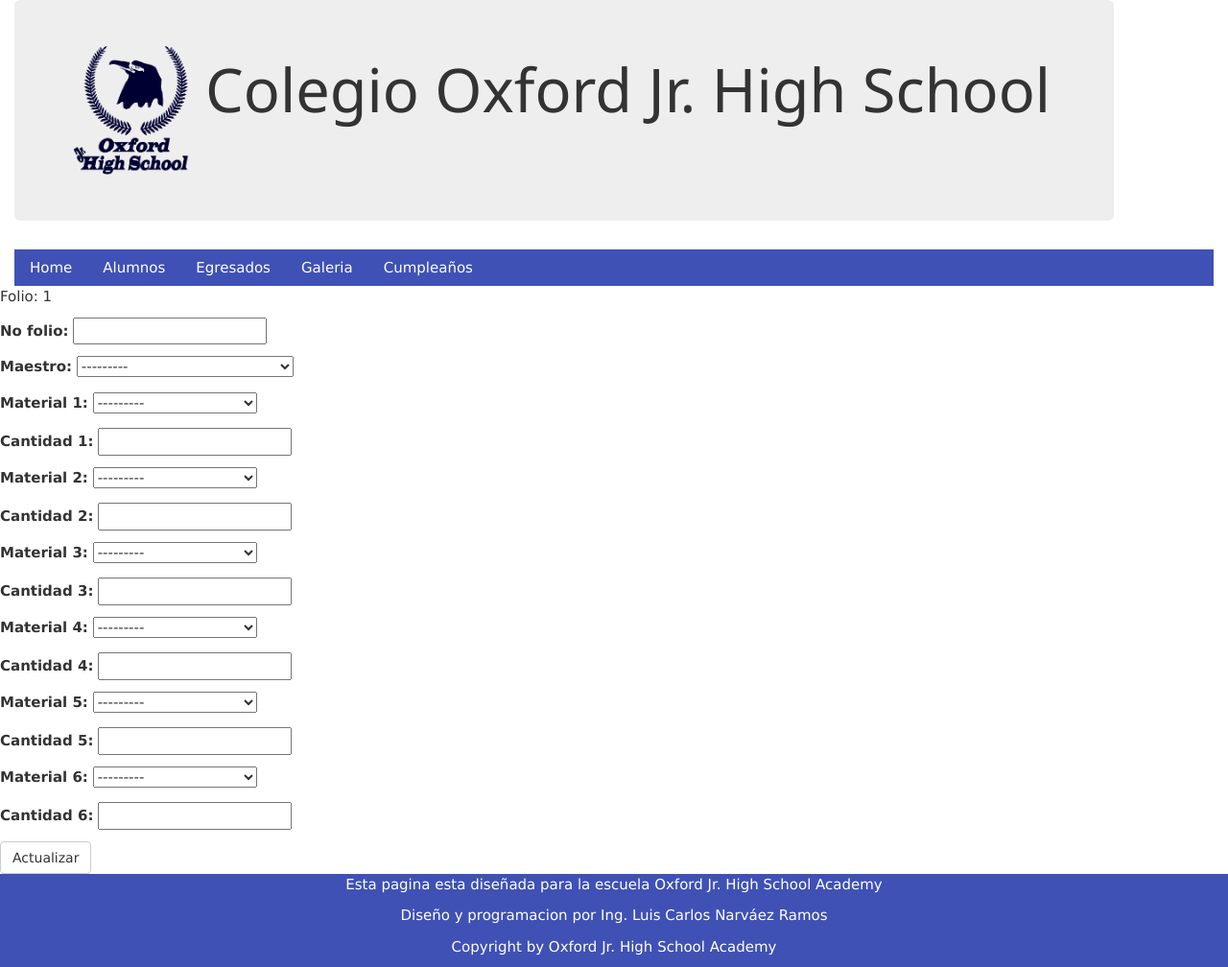
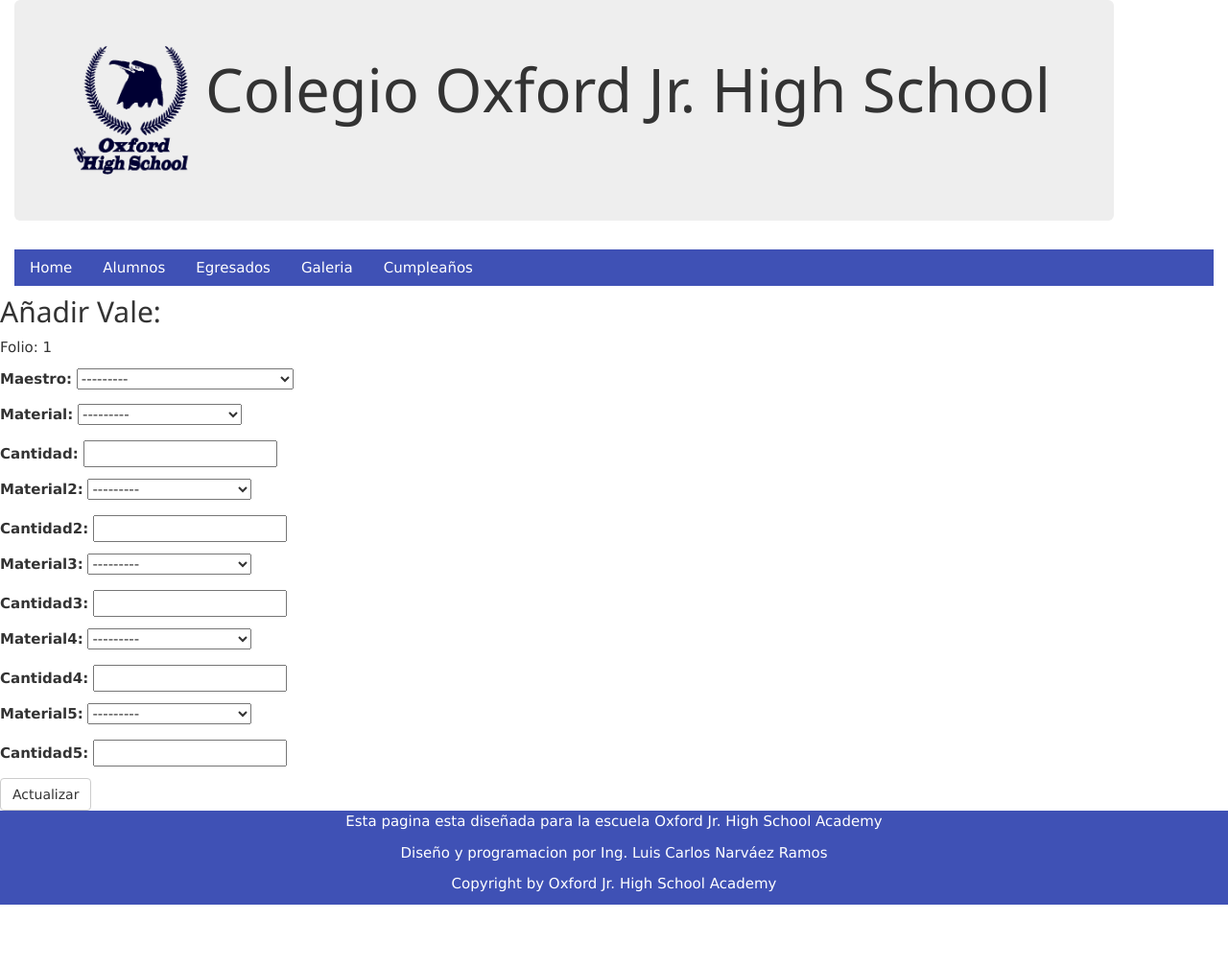
Before and after one commit to rojocharlie/oxford, a Django app: page /inventario/vale/add/ in a window 1280 px wide. Shown: the whole page at 96% size. After the commit the page ends 943 px from the top, so only its background shows below. Run offline with Django 3.2, Linux system fonts and the light colour scheme; data comes from the database, SQL or seed files in the repository; some libraries are stand-ins or nearby versions.

Commit message:
Se agrego y quedo en funcionamiento el agregar vales, maestros, material

```diff
--- a/inventario/forms.py
+++ b/inventario/forms.py
@@ -1,33 +1,33 @@
 from django import forms
-from .models import Vale, Material, Maestro
+from .models import Vale, Material, Maestro, DetalleMaterial
+
 
 class ValeForm(forms.Form):
-	no_folio = forms.IntegerField(min_value=0)
-	maestro = forms.ModelChoiceField(queryset=Maestro.objects.all())
-	material_1 = forms.ModelChoiceField(queryset=Material.objects.all())
-	cantidad_1 = forms.IntegerField(min_value=0)
-	material_2 = forms.ModelChoiceField(queryset=Material.objects.all(), required=False)
-	cantidad_2 = forms.IntegerField(min_value=0, required=False)
-	material_3 = forms.ModelChoiceField(queryset=Material.objects.all(), required=False)
-	cantidad_3 = forms.IntegerField(min_value=0, required=False)
-	material_4 = forms.ModelChoiceField(queryset=Material.objects.all(), required=False)
-	cantidad_4 = forms.IntegerField(min_value=0, required=False)
-	material_5 = forms.ModelChoiceField(queryset=Material.objects.all(), required=False)
-	cantidad_5 = forms.IntegerField(min_value=0, required=False)
-	material_6 = forms.ModelChoiceField(queryset=Material.objects.all(), required=False)
-	cantidad_6 = forms.IntegerField(min_value=0, required=False)
+    maestro = forms.ModelChoiceField(queryset=Maestro.objects.all())
+    material = forms.ModelChoiceField(queryset=Material.objects.all())
+    cantidad = forms.IntegerField(min_value=0)
+    material2 = forms.ModelChoiceField(queryset=Material.objects.all(),required=False)
+    cantidad2 = forms.IntegerField(min_value=0,required=False)
+    material3 = forms.ModelChoiceField(queryset=Material.objects.all(),required=False)
+    cantidad3 = forms.IntegerField(min_value=0,required=False)
+    material4 = forms.ModelChoiceField(queryset=Material.objects.all(),required=False)
+    cantidad4 = forms.IntegerField(min_value=0,required=False)
+    material5 = forms.ModelChoiceField(queryset=Material.objects.all(),required=False)
+    cantidad5 = forms.IntegerField(min_value=0,required=False)
+
 
 class MaestroForm(forms.ModelForm):
-	class Meta:
-		model = Maestro
-		fields = (
-		'nombre',
-		'escuela',
-		)
+    class Meta:
+        model = Maestro
+        fields = (
+            'nombre',
+            'escuela',
+        )
+
 
 class MaterialForm(forms.ModelForm):
-	class Meta:
-		model = Material
-		fields = (
-		'nombre',
-		)
+    class Meta:
+        model = Material
+        fields = (
+            'nombre',
+        )
--- a/inventario/models.py
+++ b/inventario/models.py
@@ -1,42 +1,47 @@
 from django.db import models
+
 
 # Create your models here.
 
 class Material(models.Model):
-	nombre = models.CharField(max_length=30)
-	cantidad = models.PositiveIntegerField(default=0)
+    nombre = models.CharField(max_length=30)
 
-	def __str__(self):
-		return str(self.nombre)
+    def __str__(self):
+        return self.nombre
+
 
 class DetalleMaterial(models.Model):
-	material = models.ForeignKey
+    material = models.ForeignKey(Material)
+    cantidad = models.PositiveIntegerField()
+
+    def __str__(self):
+        return self.material.nombre
 
 
 class Escuela(models.Model):
-	nivel = models.CharField(max_length=20)
+    nivel = models.CharField(max_length=20)
 
-	def __str__(self):
-		return self.nivel
+    def __str__(self):
+        return self.nivel
+
 
 class Maestro(models.Model):
-	nombre = models.CharField(max_length=50, unique=True)
-	escuela = models.ForeignKey(Escuela)
+    nombre = models.CharField(max_length=50, unique=True)
+    escuela = models.ForeignKey(Escuela)
 
-	def __str__(self):
-		return self.nombre
-
+    def __str__(self):
+        return self.nombre
 
 
 class Vale(models.Model):
-	no_folio = models.PositiveIntegerField(unique=True)
-	fecha_publicacion = models.DateTimeField(auto_now_add=True)
-	fecha_modificacion = models.DateTimeField(auto_now=True)
-	maestro = models.ForeignKey(Maestro)
-	material = models.ManyToManyField(Material)
+    no_folio = models.PositiveIntegerField(unique=True)
+    fecha_publicacion = models.DateTimeField(auto_now_add=True)
+    fecha_modificacion = models.DateTimeField(auto_now=True)
+    maestro = models.ForeignKey(Maestro)
+    material = models.ManyToManyField(DetalleMaterial)
 
-	def __int__(self):
-		return self.no_folio
+    def __int__(self):
+        return self.no_folio
 
-	class Meta:
-		ordering = ('no_folio',)
+    class Meta:
+        ordering = ('no_folio',)
--- a/inventario/urls.py
+++ b/inventario/urls.py
@@ -5,9 +5,5 @@ urlpatterns = [
 	url(r'^inventario/vale/add/$', views.vale_add , name='vale_add'),
 	url(r'^inventario/vale/check/$', views.vale_check , name='vale_check'),
 	url(r'^inventario/maestro/add/$', views.maestro_add , name='maestro_add'),
-	url(r'^inventario/maestro/edit/(?P<id>\d+)/$', views.maestro_edit , name='maestro_edit'),
-	url(r'^inventario/maestro/del/$', views.maestro_del , name='maestro_del'),
 	url(r'^inventario/material/add/$', views.material_add , name='material_add'),
-	url(r'^inventario/material/edit/(?P<id>\d+)/$', views.material_edit , name='material_edit'),
-	url(r'^inventario/material/del/$', views.material_del , name='material_del'),
 ]
--- a/inventario/views.py
+++ b/inventario/views.py
@@ -1,63 +1,75 @@
 from django.shortcuts import render, redirect
-from .models import Vale, Escuela, Maestro, Material
+from .models import Vale, DetalleMaterial
 from .forms import ValeForm, MaestroForm, MaterialForm
-import datetime
 
 # Create your views here.
 
 def vale_add(request):
-	form = ValeForm()
-	last_folio = Vale.objects.order_by('-no_folio')[0]
-	new_folio = 1 + last_folio.no_folio
-	if request.method == 'POST':
-		form = ValeForm(request.POST)
-		if form.is_valid():
-			obj = Vale(maestro = form.cleaned_data['maestro'], no_folio = new_folio)
-			obj.save()
+    form = ValeForm()
+    last_folio = Vale.objects.order_by('-no_folio')[0]
+    new_folio = 1 + last_folio.no_folio
+    if request.method == 'POST':
+        form = ValeForm(request.POST)
+        if form.is_valid():
+            d = DetalleMaterial(material=form.cleaned_data['material'], cantidad=form.cleaned_data['cantidad'])
+            d.save()
+            if form.cleaned_data['material2'] and form.cleaned_data['cantidad2']:
+                d2 = DetalleMaterial(material=form.cleaned_data['material2'], cantidad=form.cleaned_data['cantidad2'])
+                d2.save()
+            if form.cleaned_data['material3'] and form.cleaned_data['cantidad3']:
+                d3 = DetalleMaterial(material=form.cleaned_data['material3'], cantidad=form.cleaned_data['cantidad3'])
+                d3.save()
+            if form.cleaned_data['material4'] and form.cleaned_data['cantidad4']:
+                d4 = DetalleMaterial(material=form.cleaned_data['material4'], cantidad=form.cleaned_data['cantidad4'])
+                d4.save()
+            if form.cleaned_data['material5'] and form.cleaned_data['cantidad5']:
+                d5 = DetalleMaterial(material=form.cleaned_data['material5'], cantidad=form.cleaned_data['cantidad5'])
+                d5.save()
+            v = Vale(no_folio=new_folio, maestro=form.cleaned_data['maestro'])
+            v.save()
+            v.material.add(d)
+            try:
+                v.material.add(d2)
+            except:
+                pass
+            try:
+                v.material.add(d3)
+            except:
+                pass
+            try:
+                v.material.add(d4)
+            except:
+                pass
+            try:
+                v.material.add(d5)
+            except:
+                pass
 
-			material1 = form.cleaned_data['material_1']
-			cantidad1 = form.cleaned_data['cantidad_1']
-			p1 = Material(nombre=material1, cantidad=cantidad1)
-			obj.material.add(p1)
-			obj.save_m2m()
+            return redirect('vale_check')
 
-
-			return redirect('vale_add')
-	return render(request, 'vale_add.html', {'formulario':form, 'folio':new_folio})
+    return render(request, 'vale_add.html', {'formulario':form, 'folio':new_folio})
 
 def vale_check(request):
-	instance = Vale.objects.all()
-	return render(request, 'vale_check.html', {'lista':instance})
+    instance = Vale.objects.all()
+    return render(request, 'vale_check.html', {'lista':instance})
 
 def maestro_add(request):
-	form = MaestroForm()
-	if request.method == 'POST':
-		form = MaestroForm(request.POST)
-		if form.is_valid():
-			instance = form.save(commit=False)
-			instance.save()
-			return redirect('maestro_add')
+    form = MaestroForm()
+    if request.method == 'POST':
+        form = MaestroForm(request.POST)
+        if form.is_valid():
+            instance = form.save(commit=False)
+            instance.save()
+            return redirect('maestro_add')
 
-	return render(request, 'maestro_add.html', {'formulario':form})
-
-def maestro_edit(request):
-	pass
-
-def maestro_del(request):
-	pass
+    return render(request, 'maestro_add.html', {'formulario':form})
 
 def material_add(request):
-	form = MaterialForm()
-	if request.method == 'POST':
-		form = MaterialForm(request.POST)
-		if form.is_valid():
-			instance = form.save(commit=False)
-			instance.save()
-			return redirect('material_add')
-	return render(request, 'material_add.html', {'formulario':form})
-
-def material_edit(request):
-	pass
-
-def material_del(request):
-	pass
+    form = MaterialForm()
+    if request.method == 'POST':
+        form = MaterialForm(request.POST)
+        if form.is_valid():
+            instance = form.save(commit=False)
+            instance.save()
+            return redirect('material_add')
+    return render(request, 'material_add.html', {'formulario':form})
--- a/templates/material_add.html
+++ b/templates/material_add.html
@@ -1,6 +1,6 @@
 {% extends 'base.html' %}
 {% block cuerpo %}
-
+<h2>Añadir Material:</h2>
 <form method="POST"> {% csrf_token %}
 {{ formulario.as_p }}
  <button type="submit" class="btn btn-default">Actualizar</button>
--- a/templates/vale_add.html
+++ b/templates/vale_add.html
@@ -1,6 +1,6 @@
 {% extends 'base.html' %}
 {% block cuerpo %}
-
+<h2>Añadir Vale:</h2>
 <form method="POST"> {% csrf_token %}
 <p>Folio: {{ folio }}
 {{ formulario.as_p }}
```
Also changed, not shown: inventario/admin.py (+11 -2 lines), templates/vale_check.html (+27 -5 lines), db.sqlite3, inventario/migrations/0006_auto_20170904_0809.py (added), inventario/migrations/0007_auto_20170904_0812.py (added).
